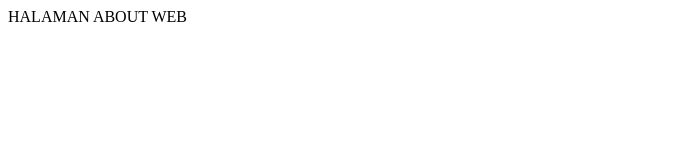
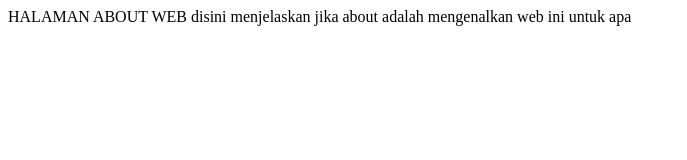
Before and after one commit to ceka09/tuingtuing, a plain HTML site: page about.html in a window 1280 px wide. Shown: the whole page, without its empty margins (0-687 px from the left). Drawn offline with Linux system fonts and the light colour scheme.

Commit message:
menambah penjelasan about me

```diff
--- a/about.html
+++ b/about.html
@@ -6,5 +6,6 @@
 </head>
 <body>
 HALAMAN ABOUT WEB
+disini menjelaskan jika about adalah mengenalkan web ini untuk apa
 </body>
 </html>
```
